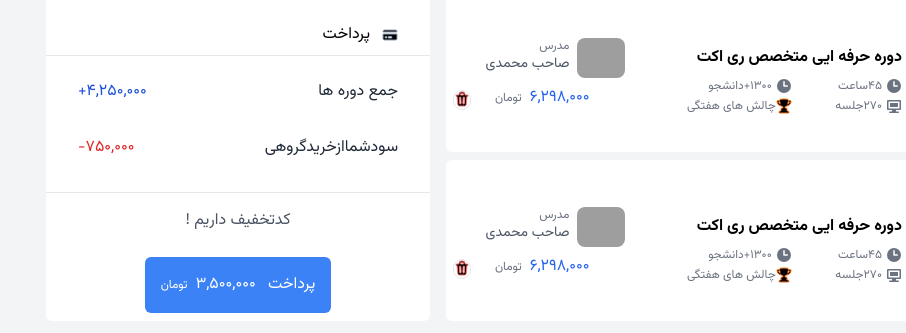
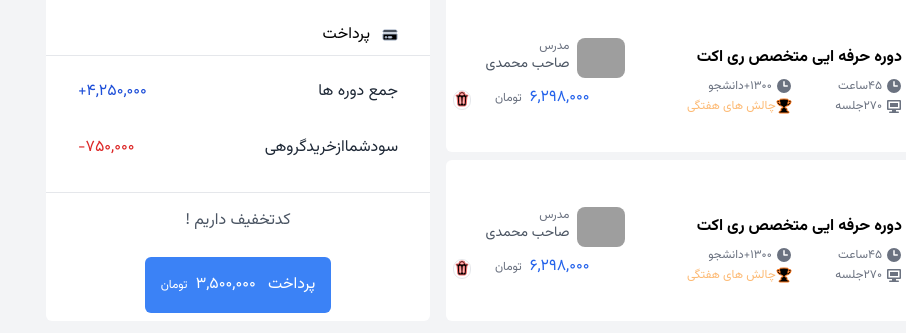
Before and after one commit to Marieh1990/TaskTailwind-bahman, a website: page public/index.html in a window 1280 px wide. Shown: the part 233-566 px from the top of the page, 202-1108 px from the left. Drawn offline with Linux system fonts and the light colour scheme; grey boxes are pictures that could not be loaded.

Commit message:
change style

```diff
--- a/public/index.html
+++ b/public/index.html
@@ -59,7 +59,7 @@
                                             <path fill-rule="evenodd" d="M12 1.69a.494.494 0 0 0-.438-.494 32.352 32.352 0 0 0-7.124 0A.494.494 0 0 0 4 1.689v.567c-.811.104-1.612.24-2.403.406a.75.75 0 0 0-.595.714 4.5 4.5 0 0 0 4.35 4.622A3.99 3.99 0 0 0 7 8.874V10H6a1 1 0 0 0-1 1v2h-.667C3.597 13 3 13.597 3 14.333c0 .368.298.667.667.667h8.666a.667.667 0 0 0 .667-.667c0-.736-.597-1.333-1.333-1.333H11v-2a1 1 0 0 0-1-1H9V8.874a3.99 3.99 0 0 0 1.649-.876 4.5 4.5 0 0 0 4.35-4.622.75.75 0 0 0-.596-.714A30.897 30.897 0 0 0 12 2.256v-.567ZM4 3.768c-.49.066-.976.145-1.458.235a3.004 3.004 0 0 0 1.64 2.192A3.999 3.999 0 0 1 4 5V3.769Zm8 0c.49.066.976.145 1.458.235a3.004 3.004 0 0 1-1.64 2.192C11.936 5.818 12 5.416 12 5V3.769Z" clip-rule="evenodd" />
                                         </svg>
                                     </span>
-                                    <span class="text-xs text-gray-500">چالش های هفتگی</span>
+                                    <span class="text-xs text-gray-500 text-orange-300">چالش های هفتگی</span>
                                  </div>
                              </div>
                          </div>
@@ -130,7 +130,7 @@
                                             <path fill-rule="evenodd" d="M12 1.69a.494.494 0 0 0-.438-.494 32.352 32.352 0 0 0-7.124 0A.494.494 0 0 0 4 1.689v.567c-.811.104-1.612.24-2.403.406a.75.75 0 0 0-.595.714 4.5 4.5 0 0 0 4.35 4.622A3.99 3.99 0 0 0 7 8.874V10H6a1 1 0 0 0-1 1v2h-.667C3.597 13 3 13.597 3 14.333c0 .368.298.667.667.667h8.666a.667.667 0 0 0 .667-.667c0-.736-.597-1.333-1.333-1.333H11v-2a1 1 0 0 0-1-1H9V8.874a3.99 3.99 0 0 0 1.649-.876 4.5 4.5 0 0 0 4.35-4.622.75.75 0 0 0-.596-.714A30.897 30.897 0 0 0 12 2.256v-.567ZM4 3.768c-.49.066-.976.145-1.458.235a3.004 3.004 0 0 0 1.64 2.192A3.999 3.999 0 0 1 4 5V3.769Zm8 0c.49.066.976.145 1.458.235a3.004 3.004 0 0 1-1.64 2.192C11.936 5.818 12 5.416 12 5V3.769Z" clip-rule="evenodd" />
                                         </svg>
                                     </span>
-                                    <span class="text-xs text-gray-500">چالش های هفتگی</span>
+                                    <span class="text-xs text-gray-500 text-orange-300">چالش های هفتگی</span>
                                  </div>
                              </div>
                          </div>
```
Also changed, not shown: public/build/tailwind.css.
